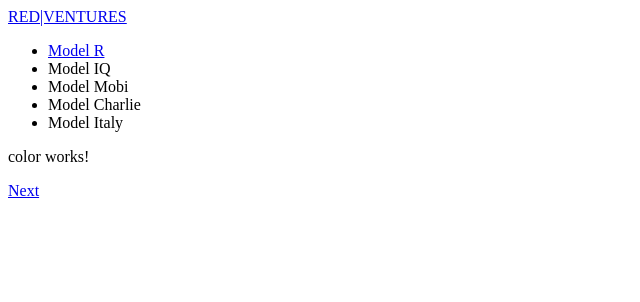
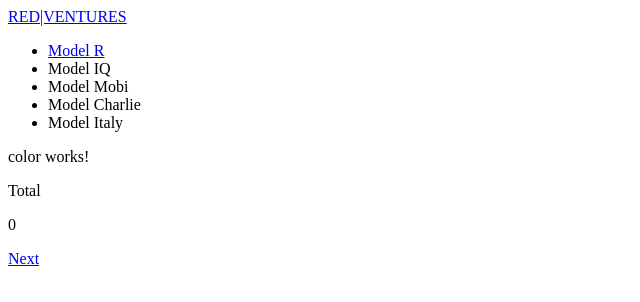
Before and after one commit to suspecie/rd-test, an Angular app in the folder car-customization-simulator/: page /color in a window 1280 px wide. Shown: the top 302 px of the page, without its empty margins (0-640 px from the left). Built offline with nearby package versions, Linux system fonts and the light colour scheme.

Commit message:
Initiate sumPrices

```diff
--- a/car-customization-simulator/src/app/footer/footer.component.html
+++ b/car-customization-simulator/src/app/footer/footer.component.html
@@ -1 +1,3 @@
+<p>Total</p>
+<p>{{ totalPrice }}</p>
 <a routerLink="{{ nextPage }}">Next</a>
--- a/car-customization-simulator/src/app/footer/footer.component.ts
+++ b/car-customization-simulator/src/app/footer/footer.component.ts
@@ -10,9 +10,20 @@ export class FooterComponent implements OnInit {
   @Input()
   public nextPage = '';
 
+  @Input()
+  public newPrice = 0;
+
+  public totalPrice = 0;
+
   constructor() { }
 
   ngOnInit() {
+
+  }
+
+  private sumPrices() {
+    const price = 63000; //pegar da api
+    this.totalPrice = price + this.newPrice;
   }
 
 }
```
